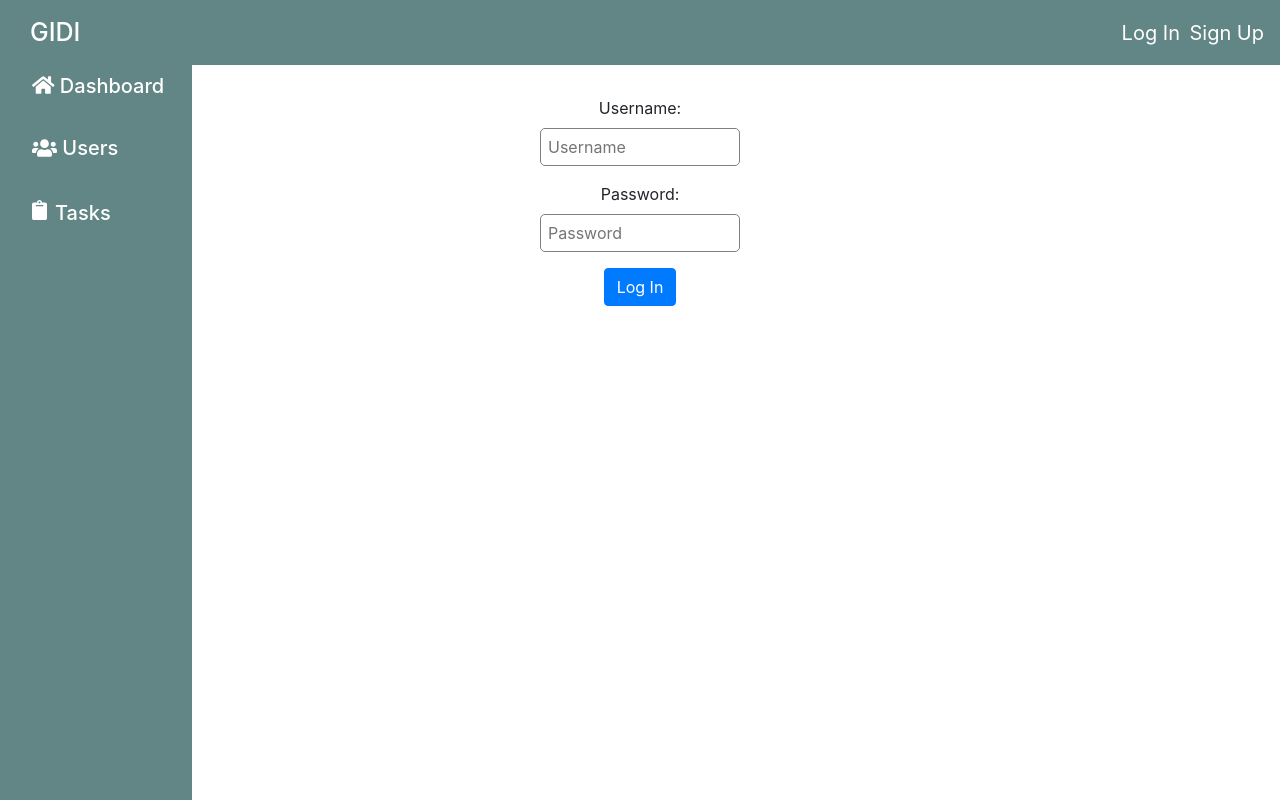
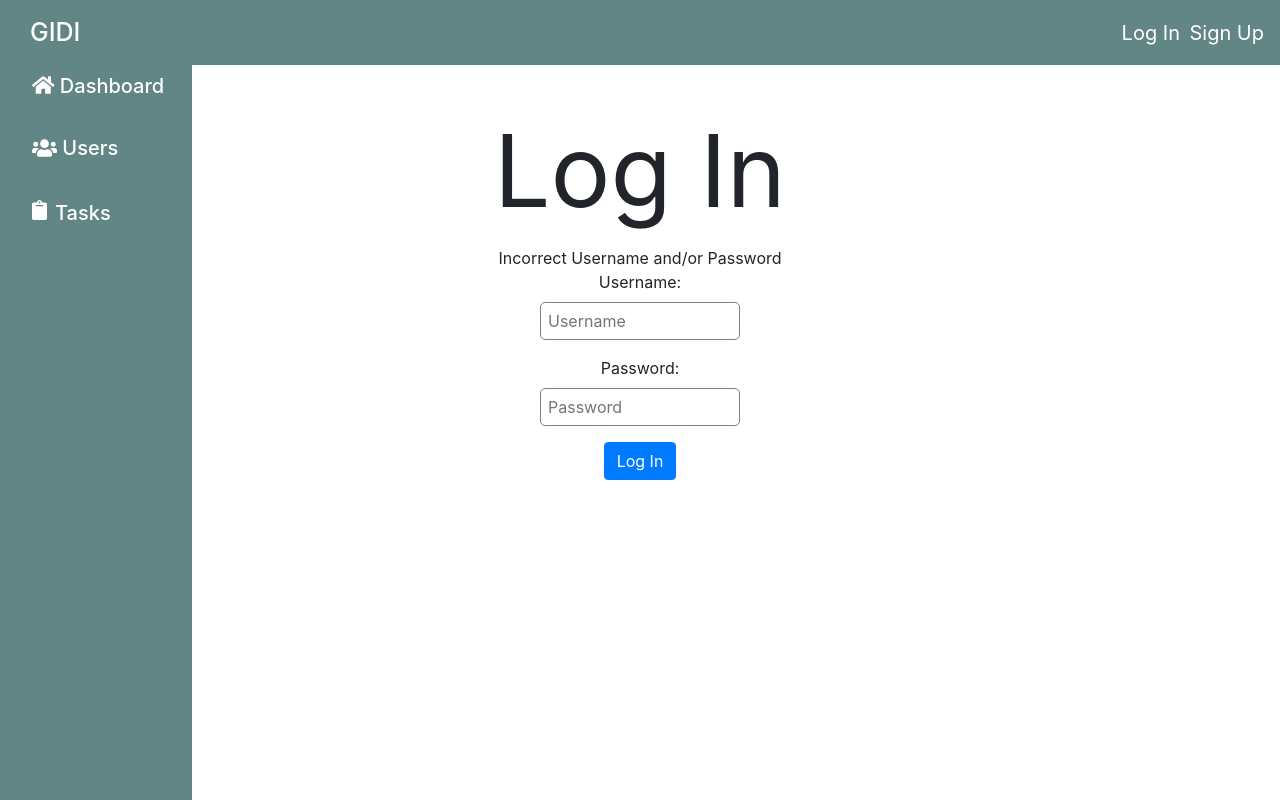
Before and after one commit to jonathanwong110/Git-It-And-Did-It, a React (Create React App) app in the folder git-it-and-did-it-client/: page / in a window 1280 px wide. Both pictures are taken after typing "Sample", "Sample123" into the empty fields and a click on the button "Log In". Built offline with nearby package versions, Linux system fonts and the light colour scheme; no server answers.

Commit message:
working on error messages for incorrect form submission

```diff
--- a/git-it-and-did-it-client/src/App.css
+++ b/git-it-and-did-it-client/src/App.css
@@ -413,3 +413,7 @@ html, body {
 #assignee-search-button a {
   color: white !important;
 }
+
+.errorMessage {
+  text-align: center;
+}
--- a/git-it-and-did-it-client/src/components/Auth/LogIn.js
+++ b/git-it-and-did-it-client/src/components/Auth/LogIn.js
@@ -10,7 +10,7 @@ class LogInForm extends Component {
     super();
     this.state = {
       username: '',
-      password: ''
+      password: '',
     }
   }
 
@@ -28,11 +28,21 @@ class LogInForm extends Component {
 
   render() {
 
+    const { error } = this.props
+
     if (localStorage.getItem('token')) {
       return <Redirect to="/dashboard" />
     }
 
     return (
+      <div>
+        <div className="testing"> Log In</div>
+        {error.length > 0 ?
+          <div className="errorMessage">
+            {error.map(error => {
+              return <div className="errorMessage" key={1}> {error} </div>
+            })}
+          </div> : null}
         <Form onSubmit={e => this.handleSubmit(e)} className="loginAndSignUpForm">
           <Form.Group controlId="formBasicUsername">
             <Form.Label>Username: </Form.Label>
@@ -48,8 +58,15 @@ class LogInForm extends Component {
             Log In
         </Button>
         </Form>
+      </div>
     );
   }
 }
 
-export default connect(null, {logInStart})(LogInForm)
+function mapStateToProps(state) {
+  return {
+    error: state.auth.error
+  }
+}
+
+export default connect(mapStateToProps, { logInStart })(LogInForm)
--- a/git-it-and-did-it-client/src/components/navigation/MainNav.js
+++ b/git-it-and-did-it-client/src/components/navigation/MainNav.js
@@ -29,14 +29,14 @@ class MainNav extends Component {
           <Nav className="mr-auto">
           </Nav>
           <Nav>
-            {currentUser !== null ?
+            {currentUser.id !== undefined ?
               <NavDropdown title={<Image src={profileIcon} alt={null} width="40px" height="40px" />} id="lastMainNavItem">
                 <Link to="/" onClick={this.props.logOutStart} id="logoutoption">Log Out</Link>
               </NavDropdown> :
               <Link to="/login" id="log-in-link">
                 Log In
               </Link>}
-            {currentUser !== null ?
+            {currentUser.id !== undefined ?
               null :
               <Link to="/signup" id="sign-up-link">
                 Sign Up
--- a/git-it-and-did-it-client/src/redux/Auth/reducer.js
+++ b/git-it-and-did-it-client/src/redux/Auth/reducer.js
@@ -2,7 +2,7 @@ import AuthActionTypes from "./types";
 
 const INITIAL_STATE = {
   currentUser: { id: "", email: "", profile_icon: "", username: "", password: "" },
-  error: null,
+  error: [],
 };
 
 const authReducer = (state = INITIAL_STATE, action) => {
@@ -11,19 +11,24 @@ const authReducer = (state = INITIAL_STATE, action) => {
       return {
         ...state,
         currentUser: action.payload,
-        error: null
+        error: []
+      }
+    case AuthActionTypes.LOG_IN_FAILURE:
+      return {
+        ...state,
+        error: ['Incorrect Username and/or Password']
       }
     case AuthActionTypes.SET_CURRENT_USER:
       return {
         ...state,
         currentUser: action.currentUser,
-        error: null,
+        error: [],
       };
     case AuthActionTypes.LOG_OUT_START:
       return {
         ...state,
-        currentUser: null,
-        error: null,
+        currentUser: {},
+        error: [],
       };
     default:
       return state;
```
Also changed, not shown: git-it-and-did-it-client/src/redux/Auth/actions.js (+12 -4 lines). Lines whose indentation alone changed are shown as unchanged.
